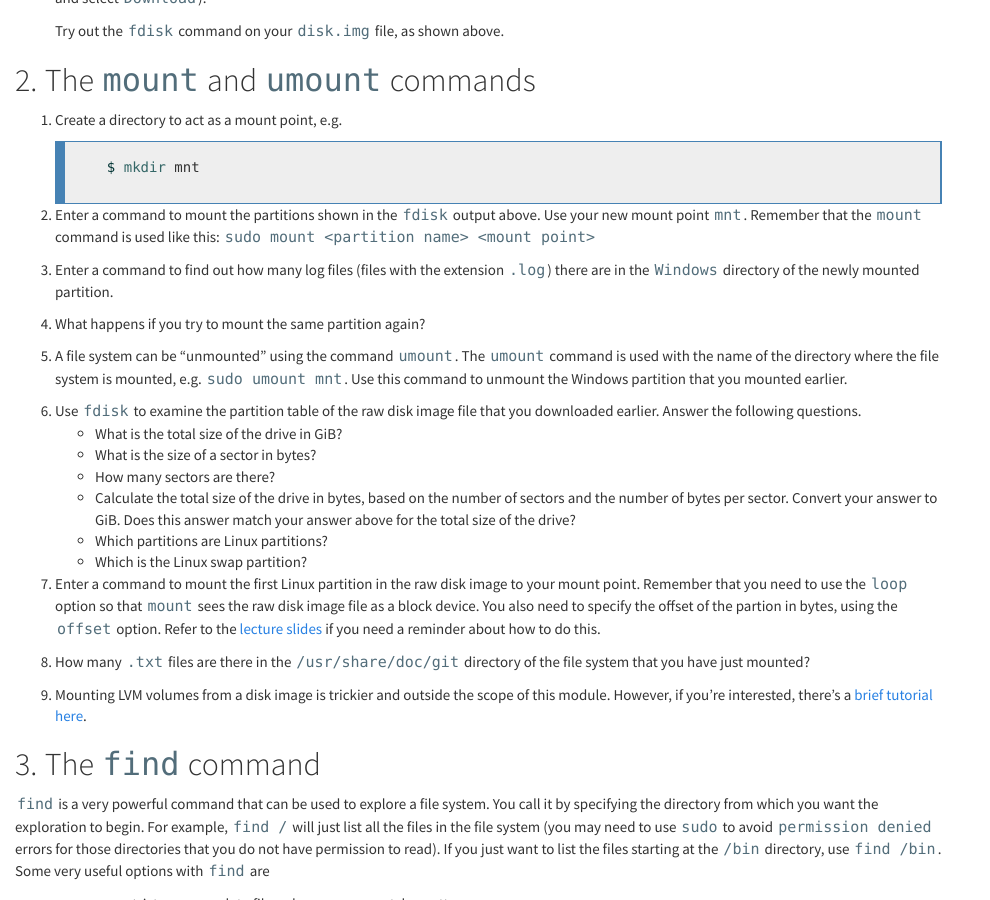
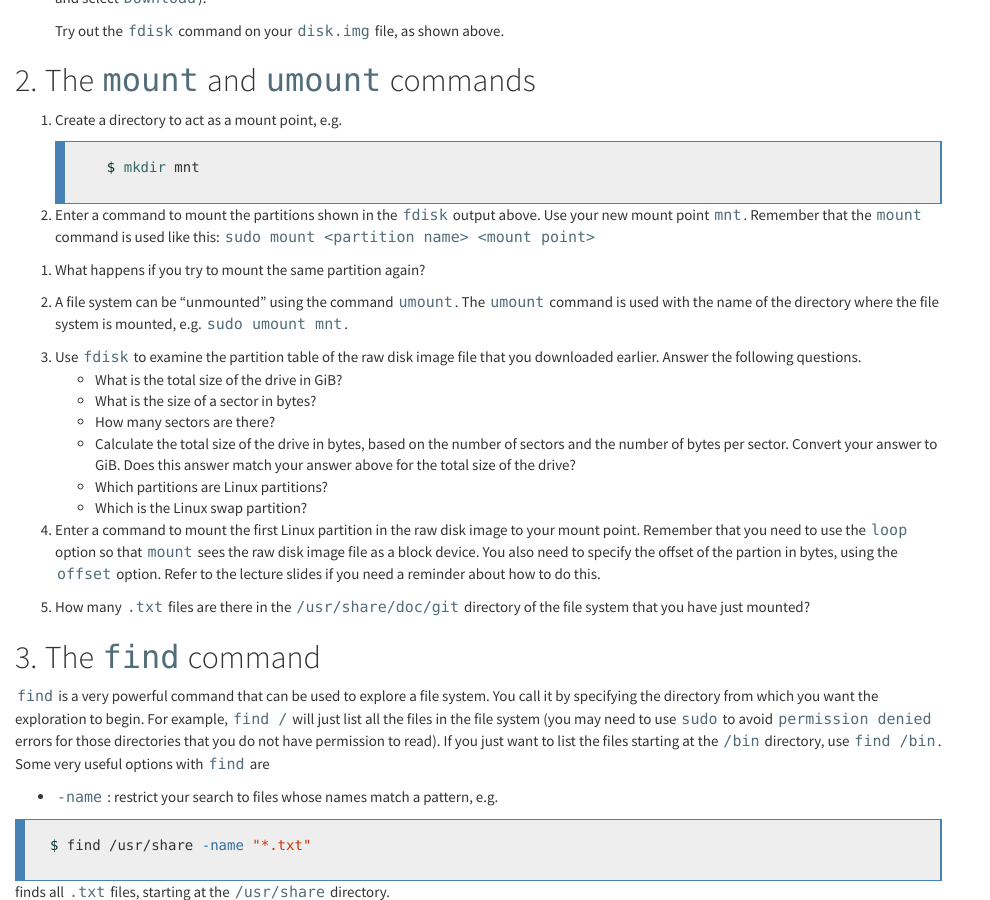
Before and after one commit to wkz20042008/kf4005, a Jekyll site: the page built from L09.md, in a window 1280 px wide and 900 px high, scrolled down 2174 px. Shown: the whole window, without its empty margins (0-990 px from the left). Built offline with Jekyll 4.4.1, drawn with Linux system fonts in a browser that asks for light colours; nearby versions of some CDN libraries.

Commit message:
Update L09.md

```diff
--- a/L09.md
+++ b/L09.md
@@ -108,12 +108,14 @@ something different when you do this on a machine in a different environment.
 1. Enter a command to mount the partitions shown in the `fdisk` output above. Use your new mount point `mnt`. Remember that
 the `mount` command is used like this: `sudo mount <partition name> <mount point>`
 
+<!--
 1. Enter a command to find out how many log files (files with the extension `.log`) there are in the `Windows` directory of the newly mounted partition.
+-->
 
 1. What happens if you try to mount the same partition again?
 
 1. A file system can be "unmounted" using the command `umount`. The `umount` command is used with the name of the directory where the file system is
-mounted, e.g. `sudo umount mnt`. Use this command to unmount the Windows partition that you mounted earlier.
+mounted, e.g. `sudo umount mnt`.
 
 1. Use `fdisk` to examine the partition table of the raw disk image file that you downloaded earlier. Answer the following questions.
     * What is the total size of the drive in GiB?
@@ -125,12 +127,14 @@ mounted, e.g. `sudo umount mnt`. Use this command to unmount the Windows partiti
 
 1. Enter a command to mount the first Linux partition in the raw disk image to your mount point. Remember that you need to use the `loop` option so that
 `mount` sees the raw disk image file as a block device. You also need to specify the offset of the partion in bytes, using the `offset` option. Refer to
-the [lecture slides]({{site.baseurl}}{{site.raurl}}/B08.pdf) if you need a reminder about how to do this.
+the lecture slides if you need a reminder about how to do this.
 
 1. How many `.txt` files are there in the `/usr/share/doc/git` directory of the file system that you have just mounted?
 
+<!--
 1. Mounting LVM volumes from a disk image is trickier and outside the scope of this module. However, if you're interested, there's a
 [brief tutorial here](LVM.html).
+-->
 
 ## The `find` command
 
```
